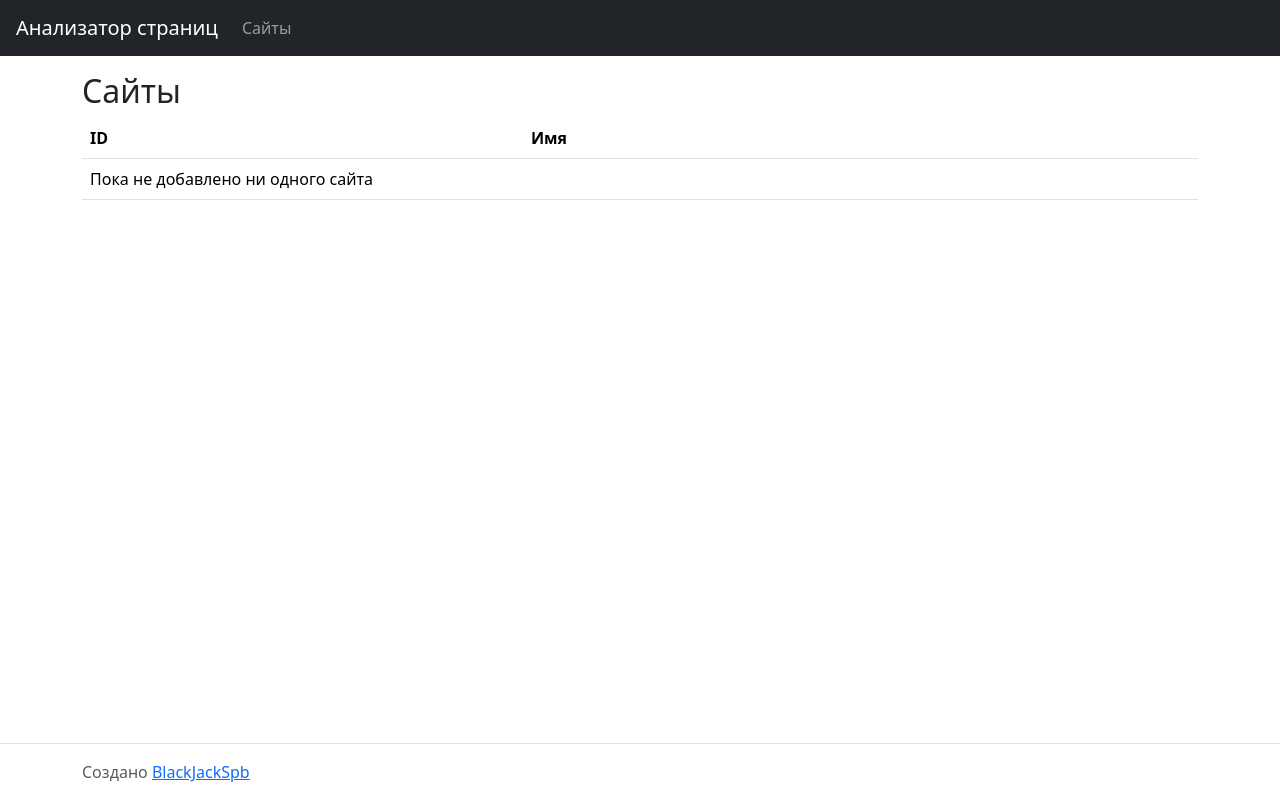
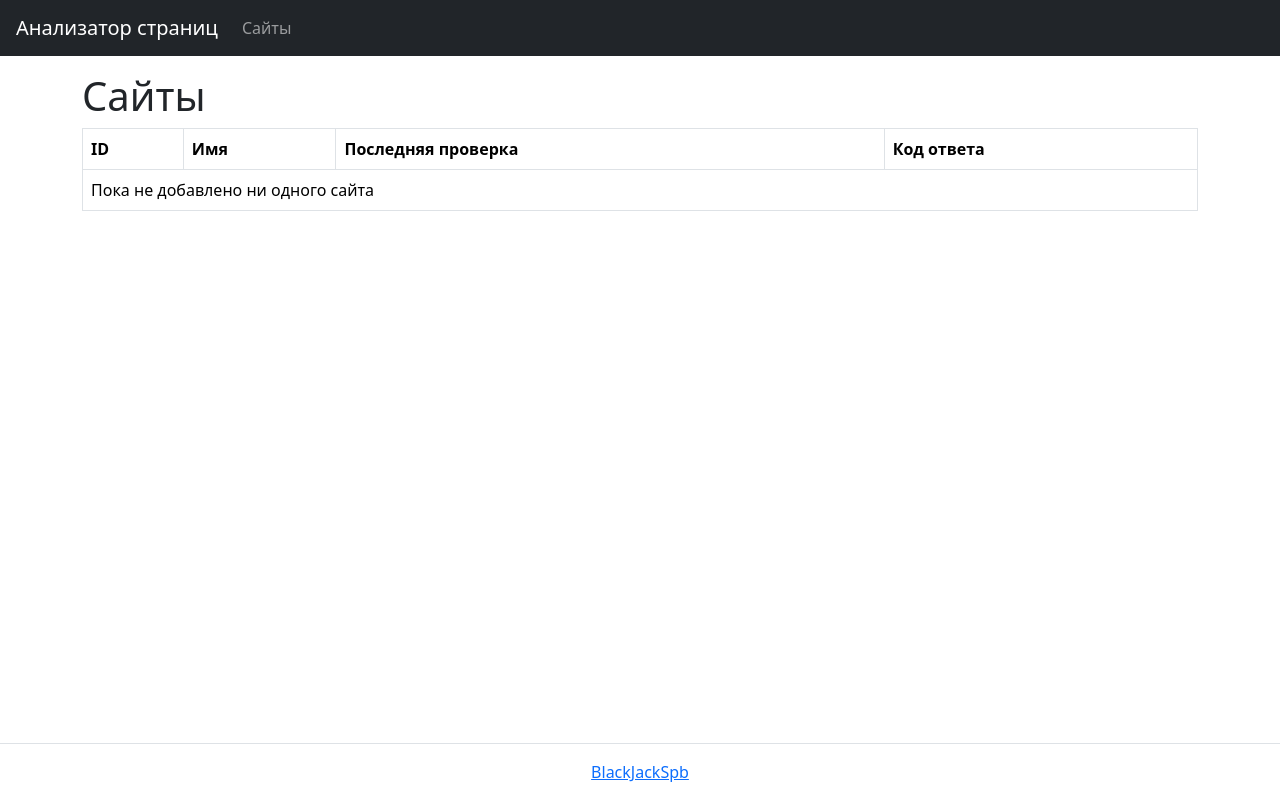
Before and after one commit to BlackJackSpb/python-project-83, a Flask app: page /urls in a window 1280 px wide. Run offline with Flask 3, Linux system fonts and the light colour scheme; data that the repository does not hold is empty; some libraries are stand-ins or nearby versions.

Commit message:
step 2-3

```diff
--- a/database.sql
+++ b/database.sql
@@ -3,5 +3,5 @@ DROP TABLE IF EXISTS urls;
 CREATE TABLE urls (
     id BIGINT PRIMARY KEY GENERATED ALWAYS AS IDENTITY,
     name VARCHAR(255) UNIQUE NOT NULL,
-    created_at TIMESTAMP DEFAULT CURRENT_TIMESTAMP
+    created_at DATE DEFAULT CURRENT_TIMESTAMP
 );
--- a/page_analyzer/app.py
+++ b/page_analyzer/app.py
@@ -17,28 +17,28 @@ if not app.config['SECRET_KEY']:
 
 @app.route('/', methods=['GET', 'POST'])
 def index():
-    url_input = request.form.get('url', '')
+    url = request.form.get('url', '')
 
     if request.method == 'POST':
-        if not validators.url(url_input):
+        if not validators.url(url):
             flash('Некорректный URL', 'danger')
             messages = get_flashed_messages(with_categories=True)
             return render_template(
                 'index.html',
-                url_input=url_input,
+                url=url,
                 messages=messages
                 ), 422
 
-        if len(url_input) > 255:
+        if len(url) > 255:
             flash('URL превышает 255 символов', 'danger')
             messages = get_flashed_messages(with_categories=True)
             return render_template(
                 'index.html',
-                url_input=url_input,
+                url=url,
                 messages=messages
                 ), 422
 
-        parsed_url = urlparse(url_input)
+        parsed_url = urlparse(url)
         normalized_url = f"{parsed_url.scheme}://{parsed_url.netloc}".lower()
 
         existing_url = get_url_by_name(normalized_url)
@@ -55,14 +55,14 @@ def index():
                 messages = get_flashed_messages(with_categories=True)
                 return render_template(
                     'index.html',
-                    url_input=url_input,
+                    url=url,
                     messages=messages
                     ), 500
 
     messages = get_flashed_messages(with_categories=True)
     return render_template(
         'index.html',
-        url_input=url_input,
+        url=url,
         messages=messages
     )
 
--- a/page_analyzer/templates/index.html
+++ b/page_analyzer/templates/index.html
@@ -9,7 +9,7 @@
             <h1 class="display-3">Анализатор страниц</h1>
             <p class="lead">Бесплатно проверяйте сайты на SEO-пригодность</p>
             <form method="post" class="d-flex justify-content-center">
-                <input type="text" name="url" placeholder="https://www.example.com" value="" class="form-control form-control-lg" required="">
+                <input type="text" name="url" placeholder="https://www.example.com" value="{{ url_input }}" class="form-control form-control-lg" required="">
                 <input type="submit" class="btn btn-primary  btn-lg ms-3 px-5 text-uppercase mx-3" value="Проверить">
             </form>
                 {% if error %}
--- a/page_analyzer/templates/layout.html
+++ b/page_analyzer/templates/layout.html
@@ -1,46 +1,46 @@
 <!DOCTYPE html>
-<html lang="ru" class="h-100">
+<html lang="ru">
+
 <head>
     <meta charset="utf-8">
-    <meta name="viewport" content="width=device-width, initial-scale=1">
-    <link href="https://cdn.jsdelivr.net/npm/bootstrap@5.3.3/dist/css/bootstrap.min.css"
-          rel="stylesheet"
-          integrity="sha384-QWTKZyjpPEjISv5WaRU9OFeRpok6YctnYmDr5pNlyT2bRjXh0JMhjY6hW+ALEwIH"
-          crossorigin="anonymous">
-    <title>Анализатор страниц - {% block title %}{% endblock %}</title>
+    <meta name="viewport" content="width=device-width, initial-scale=1, shrink-to-fit=no">
+    <meta name="description" content="Third project for Hexlet.io">
+    <link href="https://cdn.jsdelivr.net/npm/bootstrap@5.3.3/dist/css/bootstrap.min.css" rel="stylesheet"
+        integrity="sha384-QWTKZyjpPEjISv5WaRU9OFeRpok6YctnYmDr5pNlyT2bRjXh0JMhjY6hW+ALEwIH" crossorigin="anonymous">
+    <title>Анализатор страниц</title>
 </head>
-  <body class="d-flex flex-column h-100">
-    <header>
+
+<body class="min-vh-100 d-flex flex-column">
+    <header class="flex-shrink-0">
         <nav class="navbar navbar-expand-md navbar-dark bg-dark px-3">
             <a class="navbar-brand" href="{{ url_for('index') }}">Анализатор страниц</a>
             <div id="navbarNav">
                 <ul class="navbar-nav">
                     <li class="nav-item">
-                        <a class="nav-link" href="{{ url_for('list_urls') }}">Сайты</a>
+                        <a class="nav-link " href="{{ url_for('list_urls') }}">Сайты</a>
                     </li>
                 </ul>
             </div>
         </nav>
     </header>
-    <main class="flex-grow-1">
-      <div class="container-lg mt-3">
     {% with messages = get_flashed_messages(with_categories=true) %}
     {% if messages %}
     {% for category, message in messages %}
-              <div class="alert alert-{{ category }} alert-dismissible fade show" role="alert">
-                {{ message }}
-                <button type="button" class="btn-close" data-bs-dismiss="alert" aria-label="Close"></button>
-              </div>
+    <div class="alert alert-{{ category }}" role="alert">{{ message }}</div>
     {% endfor %}
     {% endif %}
     {% endwith %}
+    <main class="flex-grow-1">
+        <div class="container-lg mt-3">
             {% block content %}{% endblock %}
-
         </div>
     </main>
     <footer class="border-top py-3 mt-5 flex-shrink-0">
-      <div class="container">
-        <span class="text-muted">Создано <a href="https://github.com/BlackJackSpb" target="_blank">BlackJackSpb</a></span>
+        <div class="container-lg">
+            <div class="text-center">
+                <a href="https://github.com/BlackJackSpb"
+                    target="_blank">BlackJackSpb</a>
+            </div>
         </div>
     </footer>
     <script src="https://cdn.jsdelivr.net/npm/bootstrap@5.3.3/dist/js/bootstrap.bundle.min.js"
--- a/page_analyzer/templates/urls_index.html
+++ b/page_analyzer/templates/urls_index.html
@@ -3,24 +3,31 @@
 {% block title %}Сайты{% endblock %}
 
 {% block content %}
-  <h2>Сайты</h2>
-
-  <table class="table table-hover" data-test="urls">
+    <h1>Сайты</h1>
+    <div class="table-responsive">
+        <table class="table table-bordered table-hover text-nowrap" data-test="urls">
             <thead>
                 <tr>
                     <th>ID</th>
                     <th>Имя</th>
+                    <th>Последняя проверка</th>
+                    <th>Код ответа</th>
                 </tr>
             </thead>
             <tbody>
                 {% for url_item in urls %}
                 <tr>
-        <td>{{ url_item[0] }}</td> <td><a href="{{ url_for('show_url', id=url_item[0]) }}">{{ url_item[1] }}</a></td> </tr>
+                    <td>{{ url_item[0] }}</td>
+                    <td><a href="{{ url_for('show_url', id=url_item[0]) }}">{{ url_item[1] }}</a></td>
+                    <td></td>
+                    <td></td>
+                </tr>
                 {% else %}
                 <tr>
-        <td colspan="2">Пока не добавлено ни одного сайта</td>
+                    <td colspan="4">Пока не добавлено ни одного сайта</td>
                 </tr>
                 {% endfor %}
             </tbody>
         </table>
+    </div>
 {% endblock %}
```
Also changed, not shown: page_analyzer/templates/urls_show.html (+13 -11 lines). Lines whose indentation alone changed are shown as unchanged.
